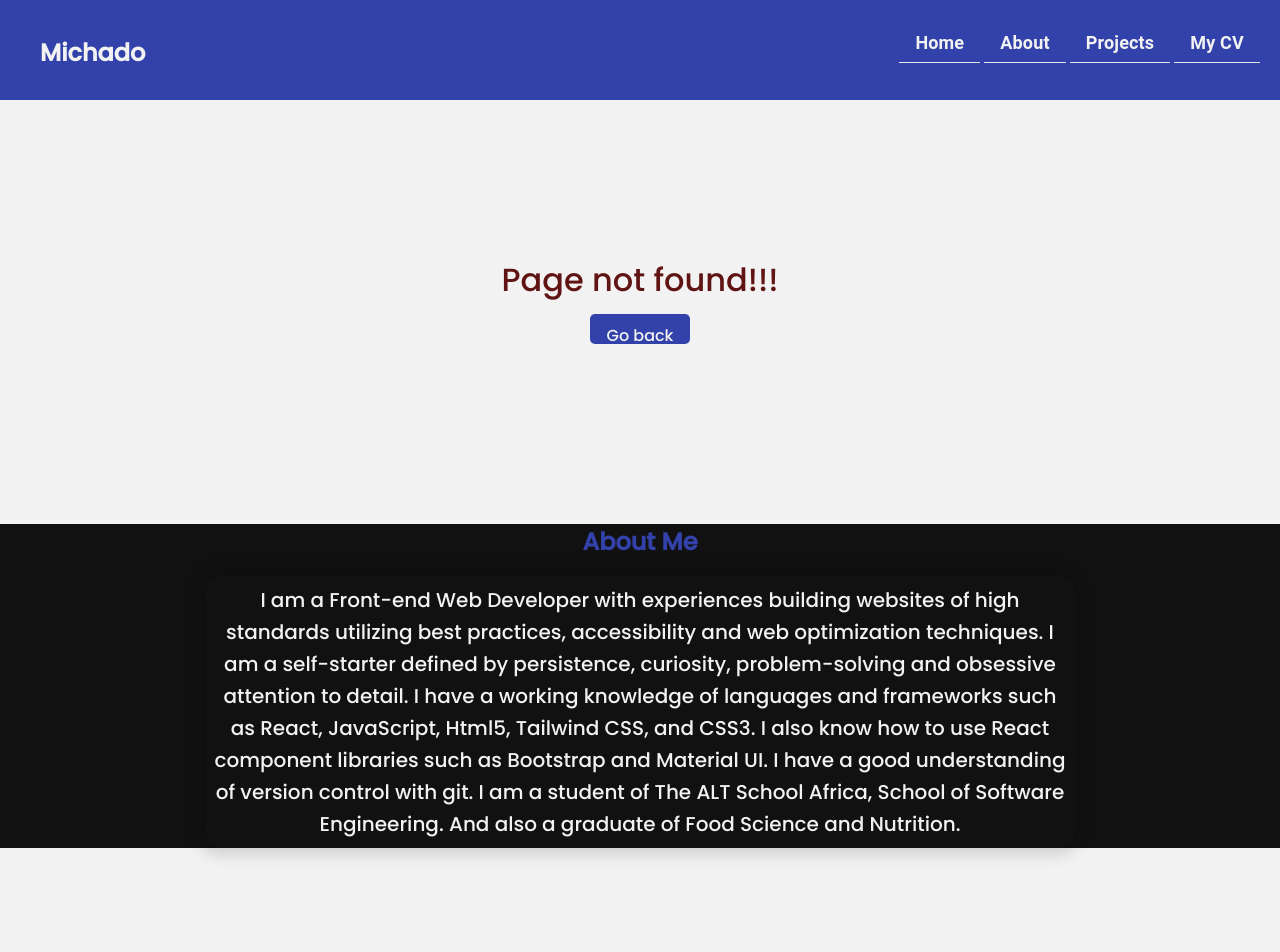
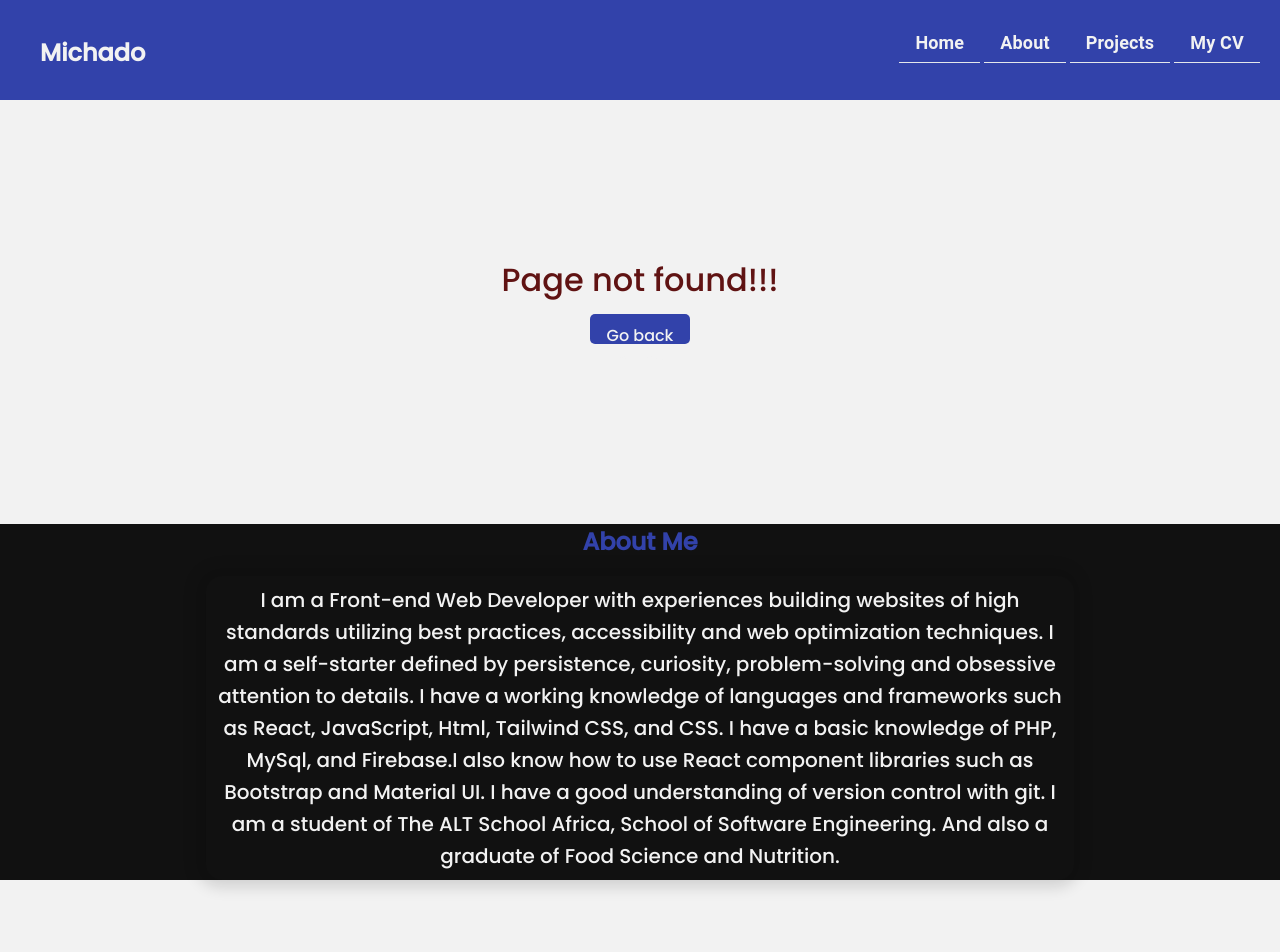
Before and after one commit to michado2019/michado-portfolio, a React (Create React App) app: page / in a window 1280 px wide. Shown: the top 952 px of the page. Built offline with nearby package versions, Linux system fonts and the light colour scheme.

Commit message:
faet: about page details edited

```diff
--- a/src/components/about/About.jsx
+++ b/src/components/about/About.jsx
@@ -9,9 +9,9 @@ export default function About() {
         I am a Front-end Web Developer with experiences building websites of
         high standards utilizing best practices, accessibility and web
         optimization techniques. I am a self-starter defined by persistence,
-        curiosity, problem-solving and obsessive attention to detail. I have
+        curiosity, problem-solving and obsessive attention to details. I have
         a working knowledge of languages and frameworks such as React,
-        JavaScript, Html5, Tailwind CSS, and CSS3. I also know how to use React component
+        JavaScript, Html, Tailwind CSS, and CSS. I have a basic knowledge of PHP, MySql, and Firebase.I also know how to use React component
         libraries such as Bootstrap and Material UI. I have a good understanding of version
         control with git. I am a student of The ALT School Africa, School of Software Engineering. And also
         a graduate of Food Science and Nutrition.
```
